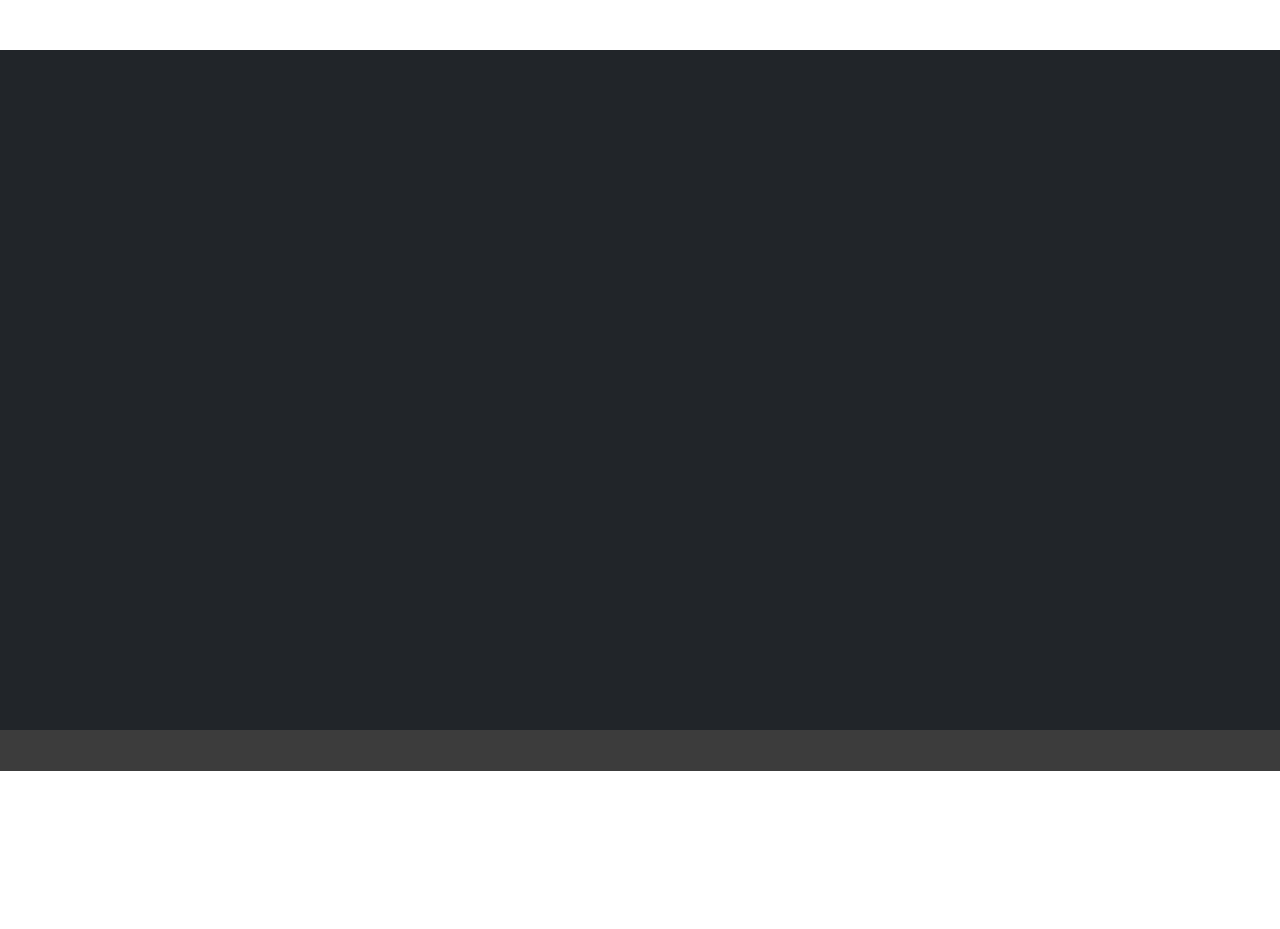
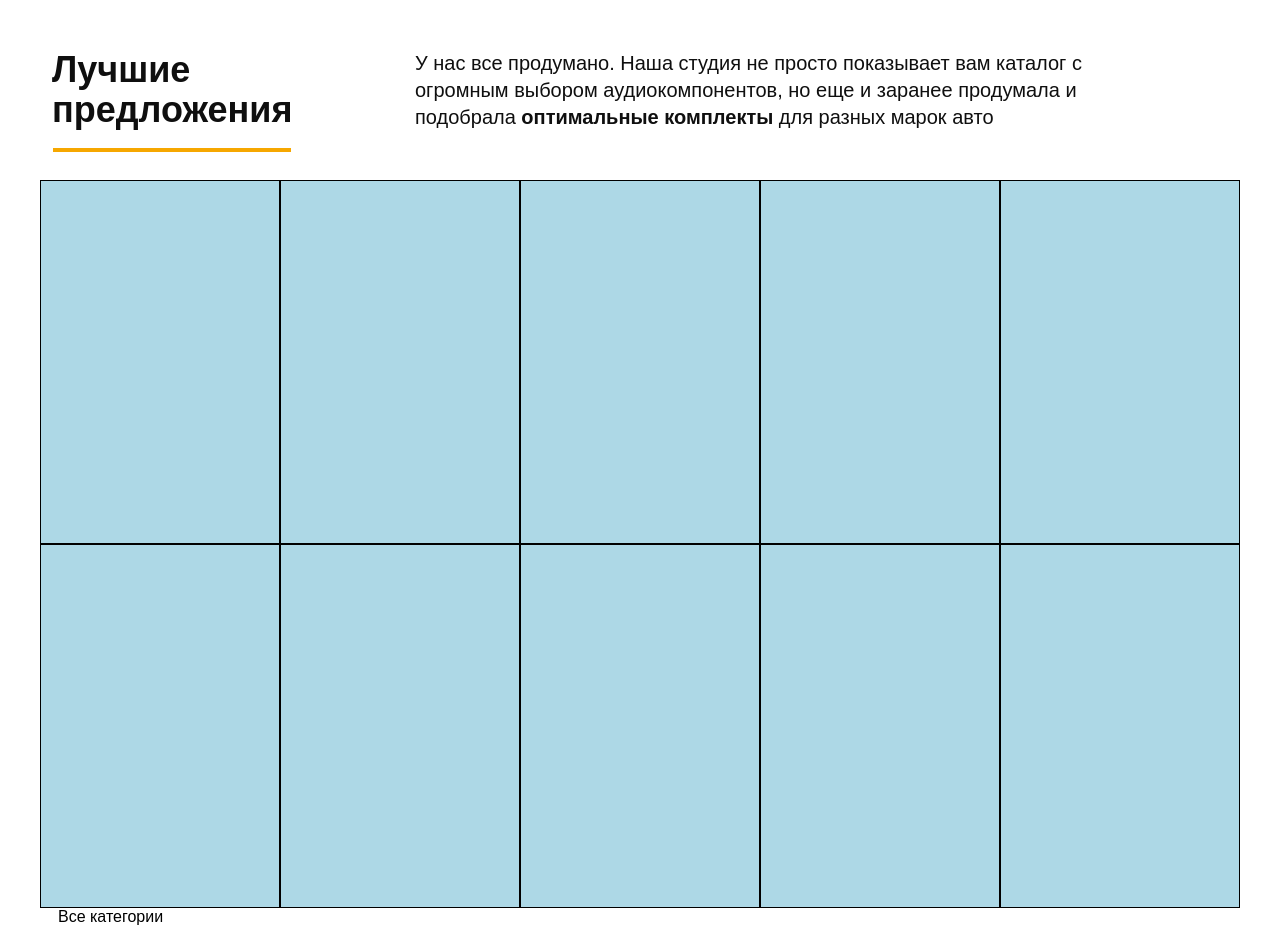
Before and after one commit to i0ji/sm_audiomaster, a website built with webpack: page src/index.html in a window 1280 px wide. Shown: the part 2204-3133 px from the top of the page. Before the commit the page ends 2975 px from the top, so only its background shows below. Built offline with nearby package versions, Linux system fonts and the light colour scheme.

```diff
--- a/src/index.html
+++ b/src/index.html
@@ -335,7 +335,7 @@
                 установить.</p>
         </div>
 
-        <!-- ---------- BENEFITS-QUESTION !-->
+        <!-- ---------- FEATURES-QUESTION !-->
         <div class="features__question">
             <div class="question-block">
 
@@ -363,7 +363,49 @@
 
 
     <!-- ---------- OFFER-SECTION ---------- !-->
-    <section class="offer"></section>
+    <section class="offer container">
+
+        <!-- ---------- OFFER-TITLE !-->
+        <div class="offer__title row">
+            <div class="col-3">
+                <p class="common-title-m">Лучшие предложения</p>
+                <hr>
+            </div>
+            <div class="col-9">
+                <p class="common-text-s-b">У нас все продумано. Наша студия не просто показывает вам каталог с огромным
+                    выбором аудиокомпонентов, но еще и заранее продумала и подобрала <span>оптимальные комплекты</span>
+                    для разных марок авто</p>
+            </div>
+        </div>
+
+        <!-- ---------- OFFER-LIST !-->
+        <div class="offer__list">
+            <div class="row row-cols-md-5 row-cols-2">
+                <div class="offer_item col"></div>
+                <div class="offer_item col"></div>
+                <div class="offer_item col"></div>
+                <div class="offer_item col"></div>
+                <div class="offer_item col"></div>
+                <div class="offer_item col"></div>
+                <div class="offer_item col"></div>
+                <div class="offer_item col"></div>
+                <div class="offer_item col"></div>
+                <div class="offer_item col"></div>
+            </div>
+        </div>
+
+
+
+
+
+        <button class="offer__categories-button">
+            Все категории
+        </button>
+
+
+
+
+    </section>
 
 
     <!-- ---------- MANUFACTURER-SECTION ---------- !-->
--- a/src/styles/_fonts.scss
+++ b/src/styles/_fonts.scss
@@ -1,6 +1,6 @@
 // ---------- IMPORT ----------
 @font-face {
-  font-family: 'Gilroy';
+  font-family: 'Gilroy', sans-serif;
   src: url('../fonts/Gilroy-Bold.ttf');
   src: url('../fonts/Gilroy-Regular.ttf');
 }
--- /dev/null
+++ b/src/styles/_offer.scss
@@ -0,0 +1,85 @@
+// ---------- OFFER-SECTION ----------
+.offer {
+
+
+  // ---------- OFFER-TITLE
+  &__title {
+    position: relative;
+    height: 130px;
+
+    .col-3 {
+      .common-title-m {
+        width: 21%;
+        height: 80px;
+        line-height: 40px;
+      }
+
+      hr {
+        position: absolute;
+        width: 238px;
+        height: 4px;
+        opacity: 1;
+        background-color: #F6A700;
+        border: none;
+        top: 82px;
+        left: 13px;
+      }
+    }
+
+    .col-9 {
+      display: flex;
+      justify-content: center;
+
+      .common-text-s-b {
+        font-weight: 400;
+        font-size: 20px;
+        line-height: 27px;
+        width: 750px;
+
+        span {
+          font-weight: 700;
+        }
+      }
+    }
+  }
+
+  // ---------- OFFER-LIST
+  &__list {
+
+    .offer_item {
+      height: 364px;
+      background-color: lightblue;
+      border: 1px solid black;
+    }
+  }
+}
+
+
+// ---------- MEDIA-OFFER ----------
+@media (max-width: 1100px) {
+  .offer {
+    &__title {
+      .col-9 {
+        display: none;
+      }
+      .col-3 {
+        width: 100%;
+        display: flex;
+        justify-content: center;
+        align-items: center;
+        height: 70px;
+
+        .common-title-m {
+        text-align: center;
+        width: auto;
+        border-bottom: 5px solid $brand-yellow;
+        height: 62px;
+      }
+
+        hr {
+          display: none;
+        }
+      }
+    }
+  }
+}
--- a/src/styles/main.scss
+++ b/src/styles/main.scss
@@ -7,12 +7,13 @@
 @import 'about';
 @import 'catalogue';
 @import 'features';
+@import 'offer';
 
 
 // ---------- COMMON-SETTINGS ----------
 .container-fluid {
   padding: 0;
-  font-family: Gilroy, sans-serif;
+  font-family: 'Gilroy', sans-serif;
   align-items: center;
 }
 
```
Also changed, not shown: src/img/offer/item1.png (added), src/img/offer/item10.png (added), src/img/offer/item2.png (added), src/img/offer/item3.png (added), src/img/offer/item4.png (added), src/img/offer/item5.png (added), src/img/offer/item6.png (added), src/img/offer/item7.png (added), src/img/offer/item8.png (added), src/img/offer/item9.png (added), src/styles/main.css, 1 other file.
